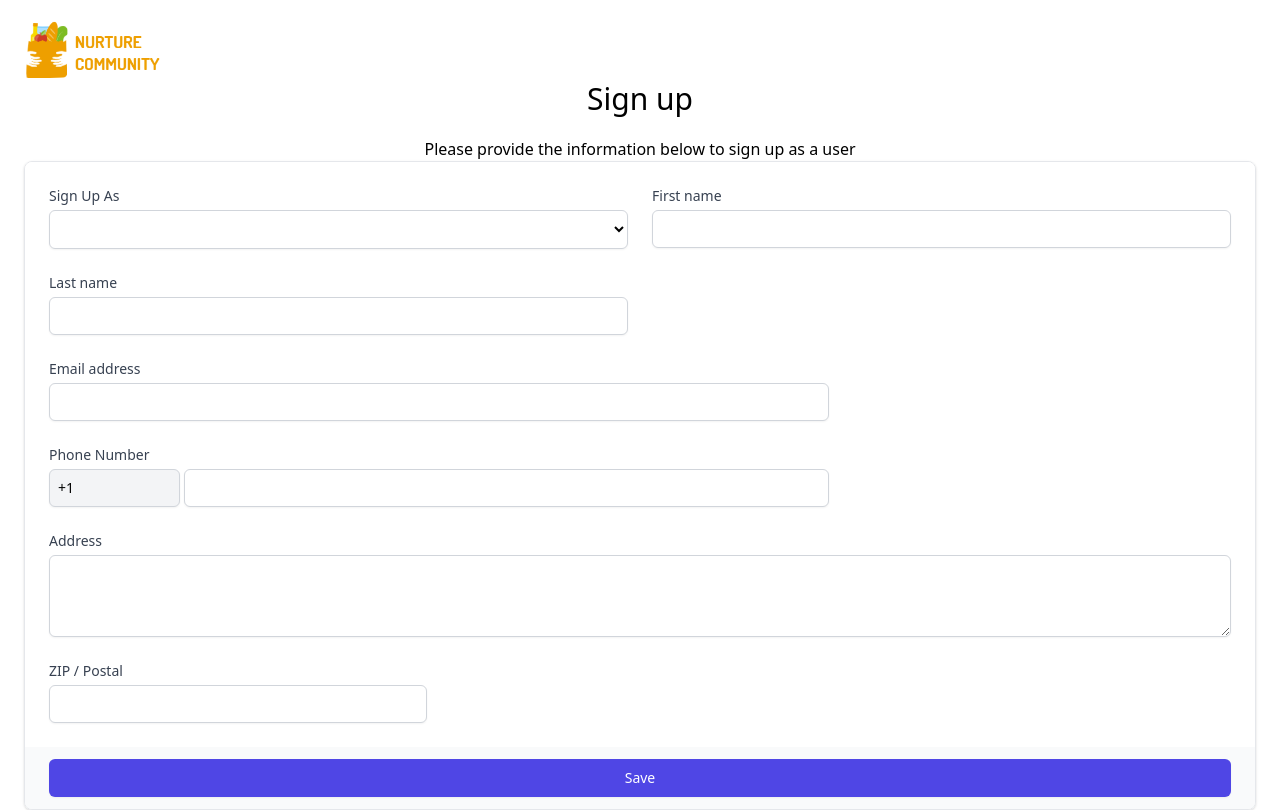
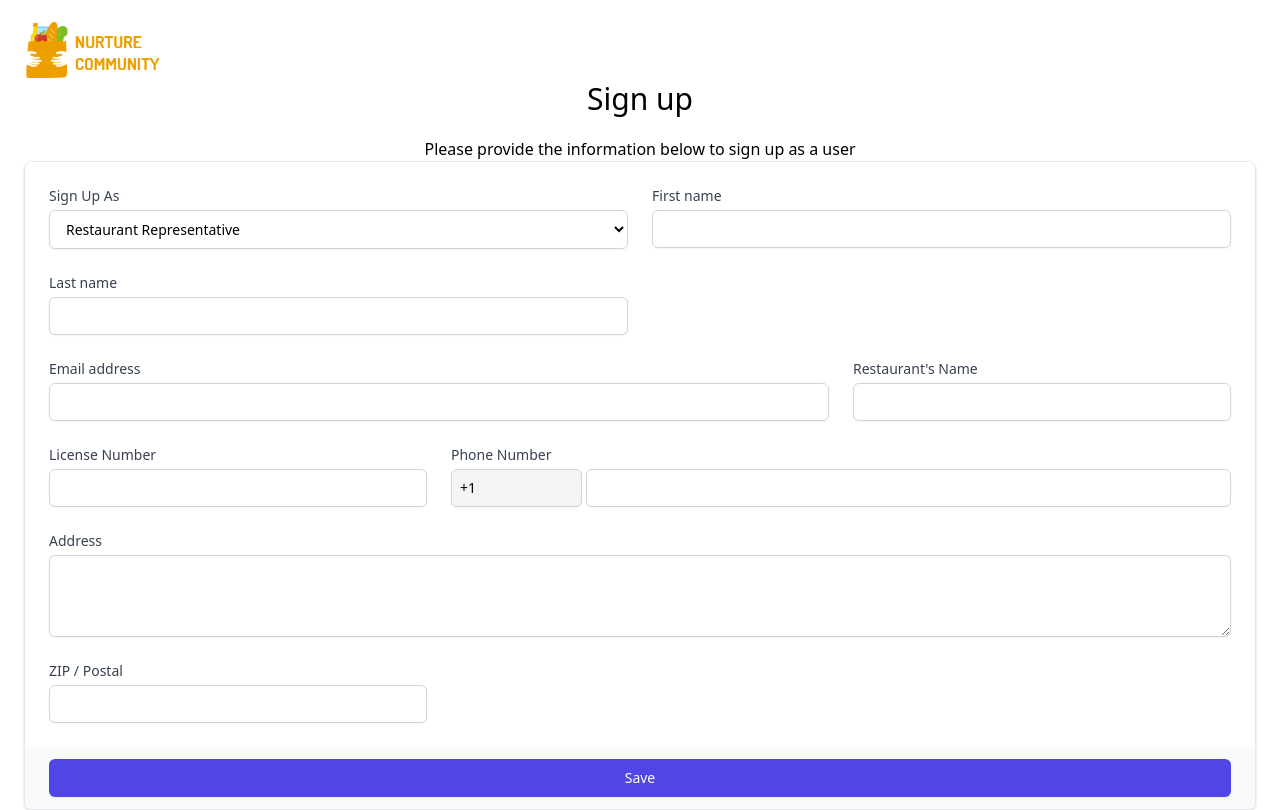
Before and after one commit to Anubha-31/Nurture-Community, a Vue app: page /sign-up in a window 1280 px wide. Built offline with nearby package versions, Linux system fonts and the light colour scheme.

Commit message:
add resturant specific field

```diff
--- a/src/views/SignUp.vue
+++ b/src/views/SignUp.vue
@@ -22,8 +22,8 @@
                 <div class="col-span-6 sm:col-span-3">
                   <label for="user_type" class="block text-sm font-medium text-gray-700">Sign Up As</label>
                   <select id="user_type" name="user_type" autocomplete="user_type" v-model="user_type" class="mt-1 block w-full py-2 px-3 border border-gray-300 bg-white rounded-md shadow-sm focus:outline-none focus:ring-indigo-500 focus:border-indigo-500 sm:text-sm">
-                    <option>Restaurant Representative</option>
-                    <option>Client</option>
+                    <option value="restaurant">Restaurant Representative</option>
+                    <option value="client">Client</option>
                   </select>
                 </div>
 
@@ -40,6 +40,16 @@
                 <div class="col-span-6 sm:col-span-4">
                   <label for="email_address" class="block text-sm font-medium text-gray-700">Email address</label>
                   <input type="text" name="email_address" id="email_address" autocomplete="email" class="mt-1 p-2 focus:ring-indigo-500 focus:border-indigo-500 block w-full shadow-sm sm:text-sm border border-gray-300 rounded-md">
+                </div>
+
+                <div class="col-span-6 sm:col-span-3 lg:col-span-2" v-if="user_type === 'restaurant'">
+                  <label for="restaurant_name" class="block text-sm font-medium text-gray-700">Restaurant's Name</label>
+                  <input type="text" name="restaurant_name" id="restaurant_name" autocomplete="restaurant-name" class="mt-1 p-2 focus:ring-indigo-500 focus:border-indigo-500 block w-full shadow-sm sm:text-sm border border-gray-300 rounded-md">
+                </div>
+
+                <div class="col-span-6 sm:col-span-3 lg:col-span-2" v-if="user_type === 'restaurant'">
+                  <label for="license_number" class="block text-sm font-medium text-gray-700">License Number</label>
+                  <input type="text" name="license_number" id="license_number" autocomplete="license-number" class="mt-1 p-2 focus:ring-indigo-500 focus:border-indigo-500 block w-full shadow-sm sm:text-sm border border-gray-300 rounded-md">
                 </div>
 
                 <div class="col-span-6 sm:col-span-4">
@@ -69,10 +79,6 @@
           </div>
         </form>
       </div>
-
-
-
-
     </div>
   </div>
 </template>
@@ -82,7 +88,7 @@ export default {
   name: "SignUp",
   data() {
     return {
-      user_type: ""
+      user_type: "restaurant"
     }
   }
 }
```
